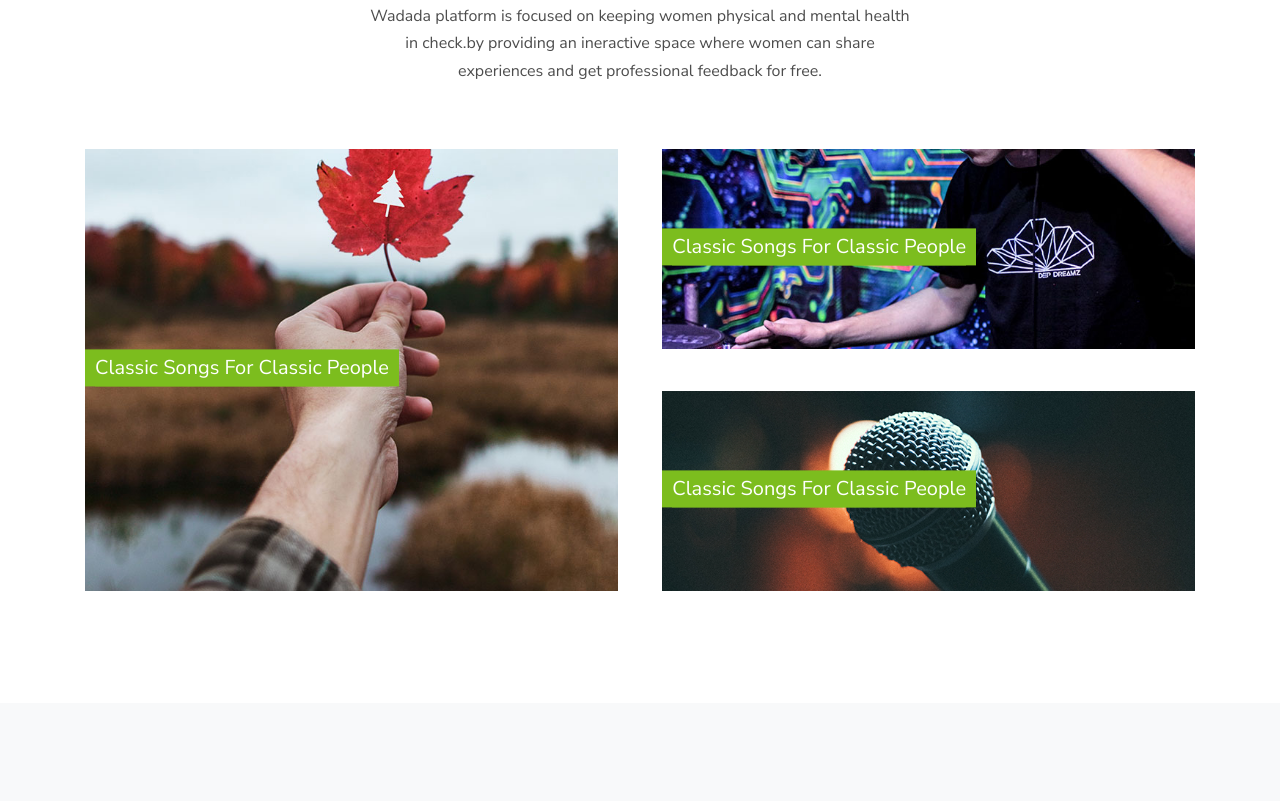
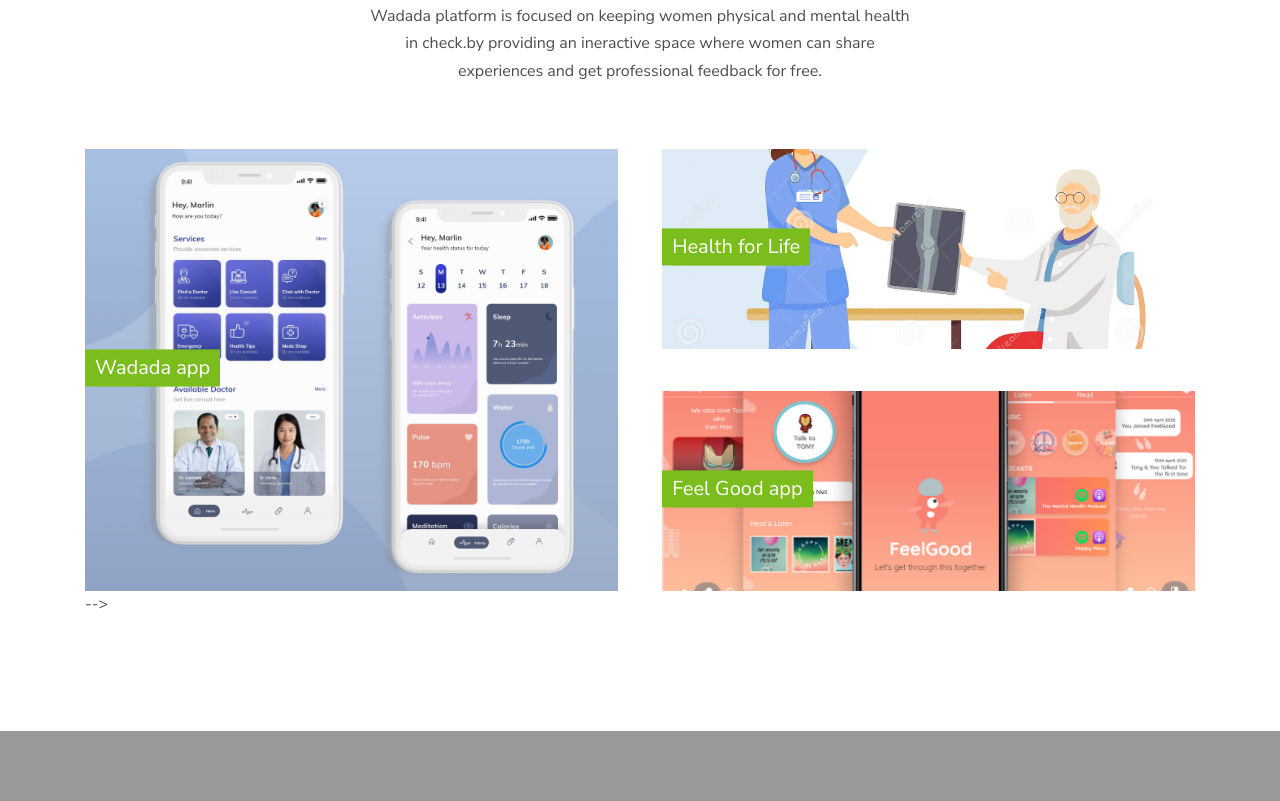
Before and after one commit to DickensJuma/Wadada, a plain HTML site: page index.html in a window 1280 px wide. Shown: the part 1639-2440 px from the top of the page. Drawn offline with Linux system fonts and the light colour scheme; files whose address does not match are found by name.

Commit message:
add section health

```diff
--- a/index.html
+++ b/index.html
@@ -93,7 +93,7 @@
             <p class="mb-4">
               To Professionals That help them tackle major issues that hinder the Growth & Development of Women in General<span class="small"></span>,be it home or workspace.</p>
 
-            <div id="playerContainer"></div>
+            <!-- <div id="playerContainer"></div> -->
 
             </div>
           </div>
@@ -170,9 +170,9 @@
         <div class="site-block-retro d-block d-md-flex">
 
           <a href="#" class="col1 unit-9 no-height" data-aos="fade-up" data-aos-delay="100">
-            <div class="image" style="background-image: url('images/img_2.jpg');"></div>
+            <div class="image" style="background-image: url('images/app.jpg');"></div>
             <div class="unit-9-content">
-              <h2>Classic Songs For Classic People</h2>
+              <h2>Wadada app</h2>
 
             </div>
           </a>
@@ -180,29 +180,29 @@
           <div class="col2 ml-auto">
 
             <a href="#" class="col2-row1 unit-9 no-height" data-aos="fade-up" data-aos-delay="200">
-              <div class="image" style="background-image: url('images/img_3.jpg');"></div>
+              <div class="image" style="background-image: url('images/health.jpg');"></div>
               <div class="unit-9-content">
-                <h2>Classic Songs For Classic People</h2>
+                <h2>Health for Life</h2>
 
               </div>
             </a>
 
             <a href="#" class="col2-row2 unit-9 no-height" data-aos="fade-up" data-aos-delay="300">
-              <div class="image" style="background-image: url('images/img_1.jpg');"></div>
+              <div class="image" style="background-image: url('images/feel-good.png');"></div>
               <div class="unit-9-content">
-                <h2>Classic Songs For Classic People</h2>
+                <h2>Feel Good app</h2>
 
               </div>
             </a>
 
           </div>
 
-        </div>
+        </div> -->
 
       </div>
     </div>
 
-
+<!--
     <div class="site-section bg-light block-13">
       <div class="container" data-aos="fade-up">
         <div class="row">
@@ -246,7 +246,7 @@
         </div>
       </div>
     </div>
-
+     -->
 
     <div class="site-blocks-cover overlay inner-page-cover subscribe" style="background-image: url(images/hero_bg_4.jpg);" data-aos="fade" data-stellar-background-ratio="0.5">
       <div class="container">
@@ -254,7 +254,7 @@
 
           <div class="col-md-6" data-aos="fade-up" data-aos-delay="100">
             <h2>Subscribe</h2>
-            <p class="mb-5">Lorem ipsum dolor sit amet, consectetur adipisicing elit nihil saepe libero sit odio obcaecati veniam.</p>
+            <p class="mb-5">Keep updated</p>
             <form action="#" method="post" class="site-block-subscribe">
                 <div class="input-group mb-3">
                   <input type="text" class="form-control border-secondary text-white bg-transparent" placeholder="Enter your email" aria-label="Enter Email" aria-describedby="button-addon2">
@@ -449,7 +449,7 @@
               <div class="block-16">
                 <figure>
                   <img src="images/shecode1.png" alt="Image placeholder" class="img-fluid rounded">
-                  <a href="" class="play-button popup-vimeo"><span class="icon-play"></span></a>
+                  <!-- <a href="" class="play-button popup-vimeo"><span class="icon-play"></span></a> -->
                 </figure>
               </div>
 
```
Also changed, not shown: images/app.jpg (added), images/feel-good.png (added), images/health.jpg (added).
